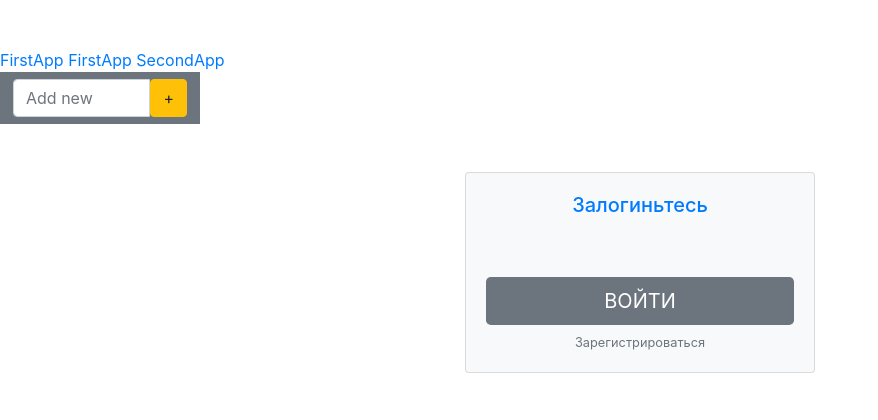
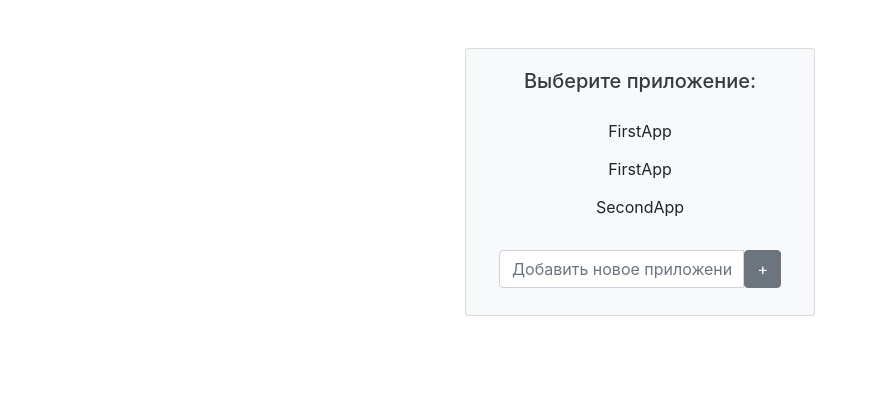
Before and after one commit to igornikanovich/logging-error, a Django app: page /app/ in a window 1280 px wide. Shown: the top 420 px of the page, without its empty margins (0-878 px from the left). Run offline with Django 3.2, Linux system fonts and the light colour scheme; data comes from the database, SQL or seed files in the repository; both versions use the stored data as it was after the commit; some libraries are stand-ins or nearby versions.

Commit message:
update application tamplate

```diff
--- a/templates/applications.html
+++ b/templates/applications.html
@@ -1,47 +1,31 @@
 {% extends 'base.html' %}
 {% block content %}
-<br>
-<br>
-<div>
-{% for application in application_list %}
-    <a href="{{ application.get_absolute_url }}"> {{ application }}
-{% endfor %}
-<form method="post" action=""> {% csrf_token %}
-  <div class="btn btn-secondary rounded-0" style="width: 200px">
-    <div class="input-group">
-      <input type="text" class="form-control" name="addnewapp" placeholder="Add new">
-      <span class="input-group-btn">
-        <button class="btn btn-warning" type="submit">+</button>
-      </span>
-    </div>
-  </div>
-</form>
-</div>
 
 <div class="container">
     <div class="row">
       <div class="col-sm-9 col-md-7 col-lg-5 col-xl-4 mx-auto">
         <div class="card card-signin my-5 bg-light text-dark">
           <div class="card-body">
-            <h5 class="card-title text-center">Залогиньтесь</h5>
-            <form method="post" action="" class="form-signin" >
-              {% csrf_token %}
-              <div class="form-label-group">
-               <label for="inputName"></label>
-              </div>
-
-              <div class="form-label-group">
-                <label for="inputPassword"></label>
-              </div>
-                {% if form.errors %}
-                    <p class="text-danger">Пожалуйста, проверьте правильность написания логина и пароля.</p>
-                {% endif %}
-              <button class="btn btn-lg btn-block text-uppercase bg-secondary text-white" type="submit">Войти</button>
-              <a class="d-block text-center mt-2 small text-muted" href="">Зарегистрироваться</a>
-            </form>
+            <h5 class="card-title text-center">Выберите приложение:</h5>
+            <div class="btn btn-block bg-light">
+                {% for application in application_list %}
+                   <a href="{{ application.get_absolute_url }}" class="btn btn-light">{{ application }}</a>
+                    <br>
+                {% endfor %}
+                <br>
+                <form method="post" action=""> {% csrf_token %}
+                  <div class="input-group">
+                    <input type="text" class="form-control" name="addnewapp" placeholder="Добавить новое приложение">
+                      <span class="input-group-btn">
+                        <button class="btn btn-secondary" type="submit">+</button>
+                      </span>
+                  </div>
+                </form>
+            </div>
           </div>
         </div>
       </div>
     </div>
   </div>
+
 {% endblock content %}
--- a/templates/base.html
+++ b/templates/base.html
@@ -14,13 +14,10 @@
 <body>
 
 {% block content %}
-
 {% endblock content %}
 
 <script src="https://code.jquery.com/jquery-3.2.1.slim.min.js" integrity="sha384-KJ3o2DKtIkvYIK3UENzmM7KCkRr/rE9/Qpg6aAZGJwFDMVNA/GpGFF93hXpG5KkN" crossorigin="anonymous"></script>
 <script src="https://cdnjs.cloudflare.com/ajax/libs/popper.js/1.12.9/umd/popper.min.js" integrity="sha384-ApNbgh9B+Y1QKtv3Rn7W3mgPxhU9K/ScQsAP7hUibX39j7fakFPskvXusvfa0b4Q" crossorigin="anonymous"></script>
 <script src="https://maxcdn.bootstrapcdn.com/bootstrap/4.0.0/js/bootstrap.min.js" integrity="sha384-JZR6Spejh4U02d8jOt6vLEHfe/JQGiRRSQQxSfFWpi1MquVdAyjUar5+76PVCmYl" crossorigin="anonymous"></script>
-
 </body>
-
 </html>
```
Also changed, not shown: db.sqlite3, static/images/back_image.jpg (added).
